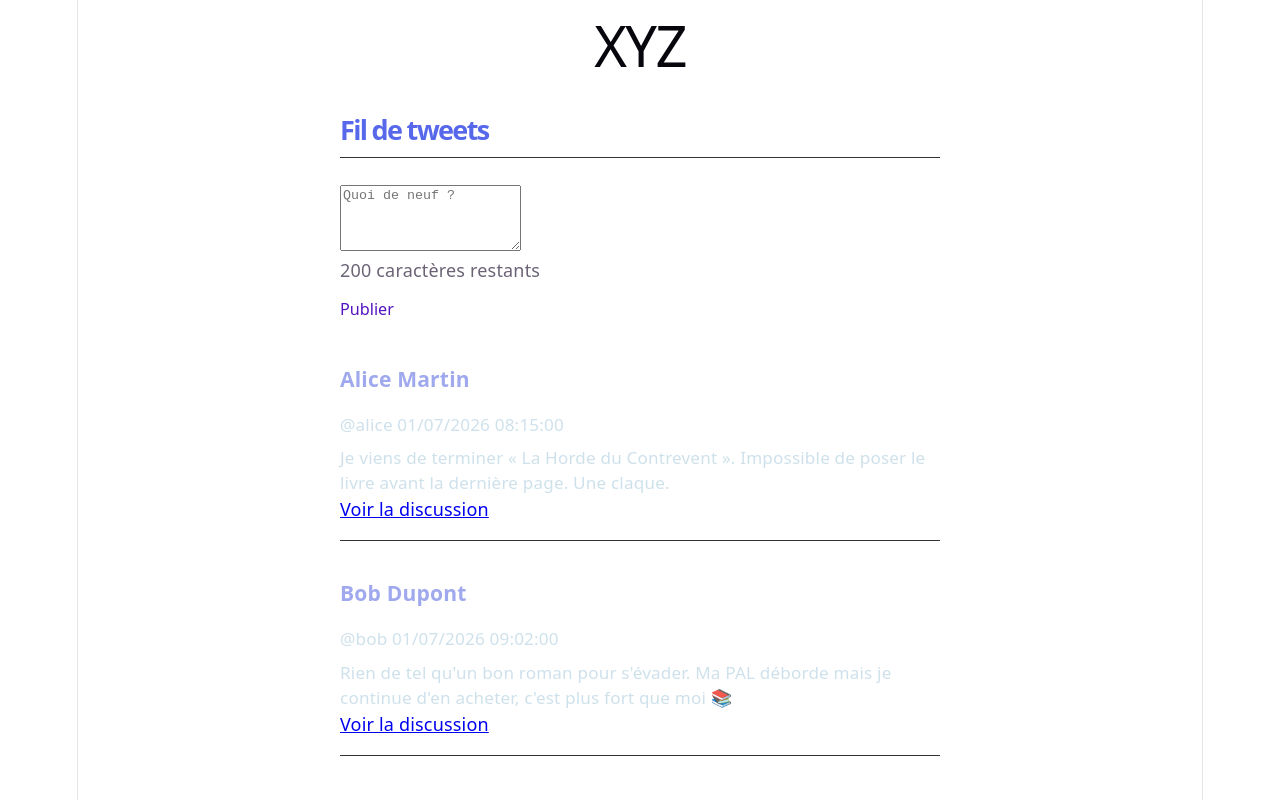
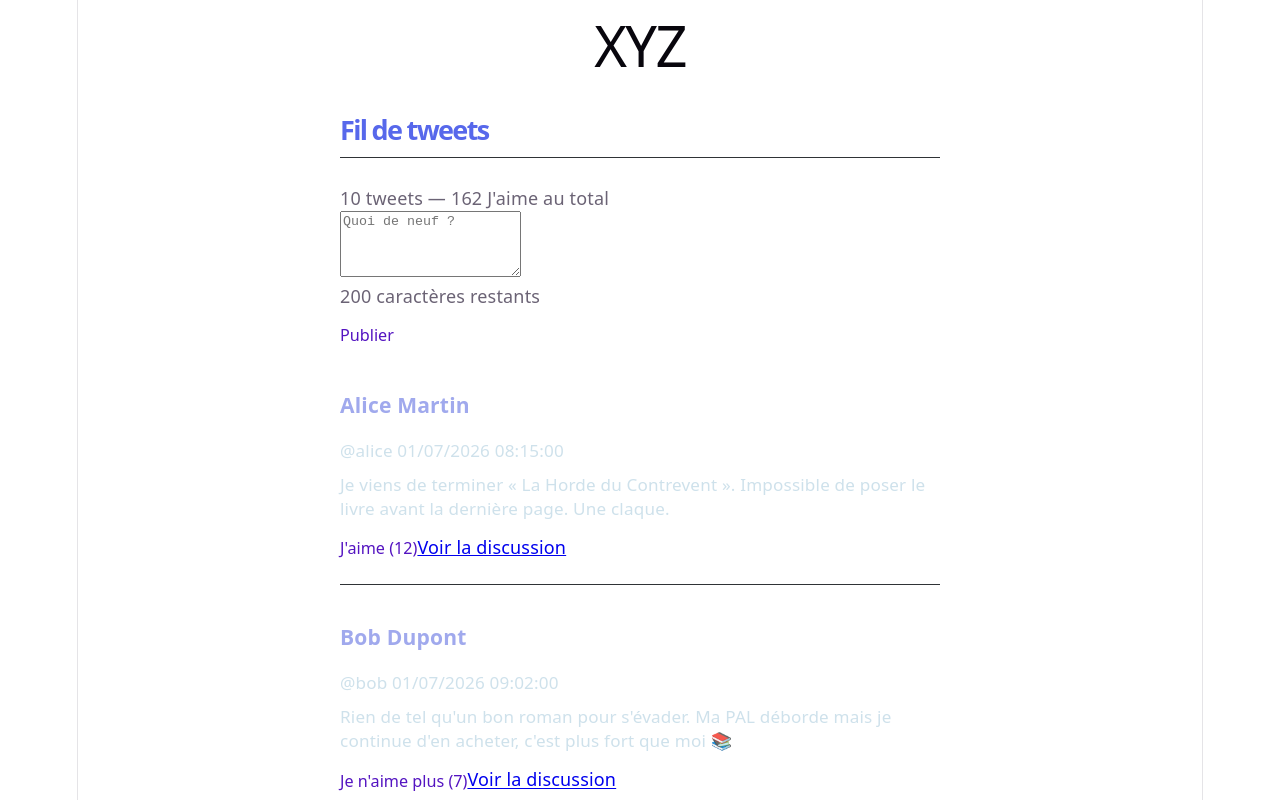
Before and after one commit to o7i9/xyz, a React (Vite) app: page / in a window 1280 px wide. Shown: the top 800 px of the page. Built offline with nearby package versions, Linux system fonts and the light colour scheme.

Commit message:
5. Ajouter et retirer une mention jaime

```diff
--- a/src/App.tsx
+++ b/src/App.tsx
@@ -28,8 +28,24 @@ const App = (): React.ReactElement => {
     setTweets((previousTweets) => [newTweet, ...previousTweets]);
   };
 
+  const toggleLike = (id: string) : void => {
+    setTweets((previousTweets) =>
+      previousTweets.map((tweet) => {
+        if(tweet.id != id) {
+          return tweet; //pas concerné donc renvoie juste le tweet tel quel
+        }
+        // sinon
+        return {
+          ...tweet,
+          likedByMe: !tweet.likedByMe,
+          likes: tweet.likedByMe ? tweet.likes - 1 : tweet.likes + 1,
+        };
+      }),
+    );
+  };
+
   // l'objet diffusé
-  const context: TweetsContextValue = {tweets, addTweet};
+  const context: TweetsContextValue = {tweets, addTweet, toggleLike};
 
   return(
     <>
--- a/src/components/TweetPreview.tsx
+++ b/src/components/TweetPreview.tsx
@@ -23,6 +23,7 @@ export const EventCard = ({ event }: EventCardProps): ReactElement => {
 type TweetPreviewProps = {
     tweet : Tweet;
     linkToDetails?: boolean; // quand on est sur la page details du tweet on ne veut pas voir un lien qui référence aux détails du tweet
+    onToggleLike: (id: string) => void;
 };
 
 const CONTENT_MAX_LENGTH = 180;
@@ -34,7 +35,7 @@ toLocateString est une méthode de l'objet Date qui permet de passer à ça "01/
  et fr-FR c'est juste le param pour dire qu'on veut le format fr jour/mois/annee, heure sur 24h */
 
 // l'opérateur && renvoie l'expression de droite si la condition est vraie
-export const TweetPreview = ({tweet, linkToDetails = true}: TweetPreviewProps) : React.ReactElement => {
+export const TweetPreview = ({tweet, linkToDetails = true, onToggleLike}: TweetPreviewProps) : React.ReactElement => {
 
     //Question 1 : ce tweet est long ?
     const isLong: boolean = tweet.content.length > CONTENT_MAX_LENGTH;
@@ -77,6 +78,13 @@ export const TweetPreview = ({tweet, linkToDetails = true}: TweetPreviewProps) :
                 </button>
             )}
 
+            <button
+                type="button"
+                onClick={() => onToggleLike(tweet.id)}
+                >
+                {tweet.likedByMe ? "Je n'aime plus" : "J'aime"} ({tweet.likes})
+            </button>
+
             {linkToDetails && (
                 <Link to={`/tweets/${tweet.id}`}>Voir la discussion</Link>
             )}
--- a/src/components/TweetsList.tsx
+++ b/src/components/TweetsList.tsx
@@ -23,15 +23,17 @@ export const EventsList = ({ events, onToggleRegistration }: EventsListProps): R
 
 type TweetsListProps = {
     tweets: Array<Tweet>;
+    onToggleLike: (id: string) => void;
 };
 
-export const TweetsList = ({tweets} : TweetsListProps) : React.ReactElement => {
+export const TweetsList = ({tweets, onToggleLike} : TweetsListProps) : React.ReactElement => {
     return (
         <section>
             {tweets.map((tweet) => ( //le map transforme chaque tweet en tweetpreview
                 <TweetPreview
                 key={tweet.id}
                 tweet={tweet}
+                onToggleLike={onToggleLike}
                 />
             ))}
         </section>
--- a/src/contexts/TweetsContext.ts
+++ b/src/contexts/TweetsContext.ts
@@ -4,6 +4,7 @@ import type { Tweet } from "../types/Tweet";
 export type TweetsContextValue = {
   tweets: Array<Tweet>; // ça c'est le format de ce qu'on va diffuser avec le haut parleur (createContext), ici ca sera que sur les tweets
   addTweet : (content: string) => void;
+  toggleLike: (id: string) => void;
 };
 
 /*createContext c'est le haut-parleur qu'on crée (= le canal de communication) avec le type d'infos qu'il va communiquer
--- a/src/pages/TweetDetailsPage.tsx
+++ b/src/pages/TweetDetailsPage.tsx
@@ -9,10 +9,10 @@ import { TweetsContext } from "../contexts/TweetsContext";
 const TweetDetailsPage = (): React.ReactElement => {
 
   const { id } = useParams<{ id: string }>(); // pour récup l'id dynamique de l'url tweets/:id
-  const { tweets } = useContext(TweetsContext)!;
+  const { tweets, toggleLike } = useContext(TweetsContext)!;
 
   // recherche du tweet principal, si aucun correspond la méthode renvoie undefined
-  const tweet = initialTweets.find((tweet) => tweet.id === id);
+  const tweet = tweets.find((tweet) => tweet.id === id);
 
   // si aucun tweet correspond à l'id :
   if (tweet === undefined ) {
@@ -25,19 +25,19 @@ const TweetDetailsPage = (): React.ReactElement => {
   }
 
   //recherche les réponses au tweet d'id concerné
-  const replies = initialTweets.filter((tweet) => tweet.parentId === id);
+  const replies = tweets.filter((tweet) => tweet.parentId === id);
   return (
     <section>
       <h1>Tweet</h1>
 
       {/* Tweet principal : linkToDetail={false} car on est déjà sur sa page */}
-      <TweetPreview tweet={tweet} linkToDetails={false} />
+      <TweetPreview tweet={tweet} linkToDetails={false} onToggleLike={toggleLike}/>
 
       <h2>Réponses</h2>
       {replies.length === 0 ? (
         <p>Aucune réponse pour le moment.</p>
       ) : (
-        <TweetsList tweets={replies} />
+        <TweetsList tweets={replies} onToggleLike={toggleLike}/>
       )}
 
       <Link to="/">Retour au fil</Link>
--- a/src/pages/TweetsMasterPage.tsx
+++ b/src/pages/TweetsMasterPage.tsx
@@ -6,14 +6,25 @@ import {TweetForm} from "../components/TweetForm";
 
 const TweetsMasterPage = (): React.ReactElement => {
 
-  const {tweets, addTweet} = useContext(TweetsContext)!; //! dit à ts "je te garants que ce n'est pas undefined"
+  const {tweets, addTweet, toggleLike} = useContext(TweetsContext)!; //! dit à ts "je te garants que ce n'est pas undefined"
   // on ne veut avoir que les tweets originaux et pas les réponses
+
   const tweetsOriginaux = tweets.filter((tweet) => tweet.parentId === undefined);
+
+  //la méthode reduce parcourt un tableau et accumule un résultats ici le nb de likes avec sum l'accumulateur et 0 valeur de départ
+  const totalLikes = tweetsOriginaux.reduce(
+    (sum, tweet) => sum + tweet.likes, 0,
+  );
+
   return (
     <>
       <h1>Fil de tweets</h1>
+      <p>
+        {tweetsOriginaux.length} tweet{tweetsOriginaux.length > 1 ? "s" : ""} —{" "}
+        {totalLikes} J'aime au total
+      </p>
       <TweetForm onSubmit={addTweet} />
-      <TweetsList tweets={tweetsOriginaux} />
+      <TweetsList tweets={tweetsOriginaux} onToggleLike={toggleLike}/>
     </>
   );
 };
```
